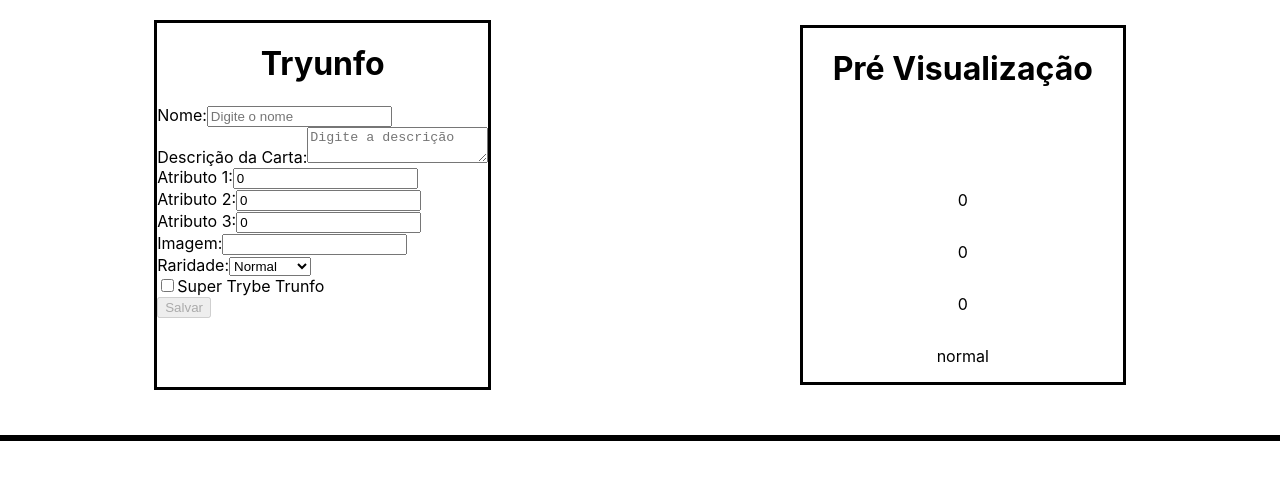
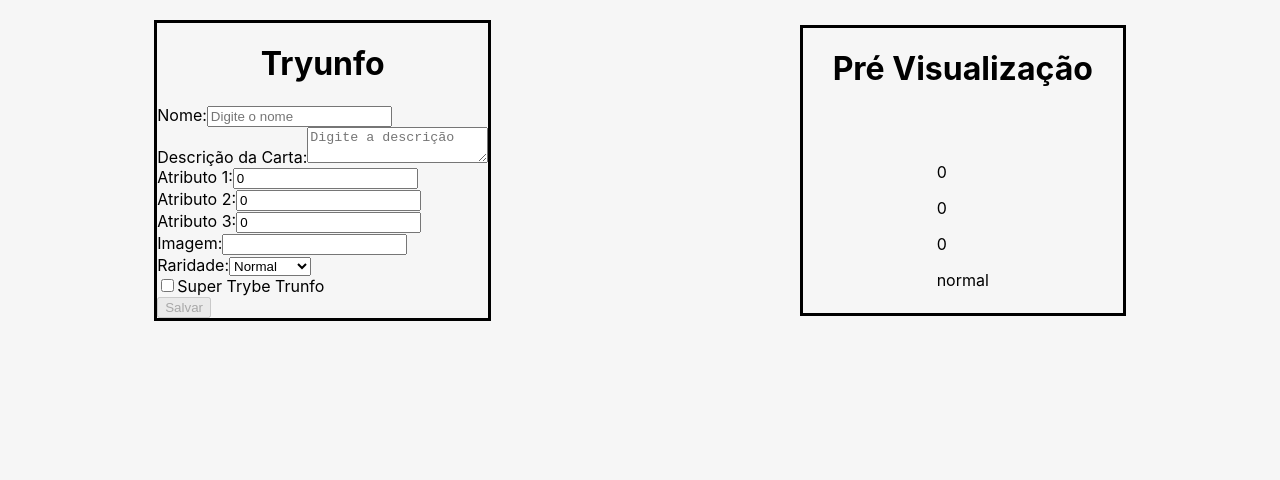
Before and after one commit to Rafael-Souza-97/super-trunfo, a React (Create React App) app: page / in a window 1280 px wide. Shown: the top 480 px of the page. Built offline with nearby package versions, Linux system fonts and the light colour scheme.

Commit message:
Adiciona Requisito 9

```diff
--- a/src/App.css
+++ b/src/App.css
@@ -1,3 +1,7 @@
+body {
+  background-color: rgb(246, 246, 246);
+}
+
 .formPreview {
   display: flex;
 }
@@ -27,14 +31,14 @@
   min-width: 25%;
 }
 
-.cards {
+.cardSpace {
   align-items: center;
-  border: 3px solid black;
+  border: 1px solid black;
   display: flex;
   flex-direction: column;
-  margin: 25px;
-  margin-bottom: 25px;
-  margin-left: auto;
-  margin-right: auto;
+  margin: 20px;
+  margin-bottom: 20px;
+  margin-left: 40%;
+  margin-right: 40%;
   min-width: 25%;
 }
--- a/src/components/Card.jsx
+++ b/src/components/Card.jsx
@@ -1,5 +1,6 @@
 import React, { Component } from 'react';
 import PropTypes from 'prop-types';
+import '../App.css';
 
 class Card extends Component {
   render() {
@@ -15,7 +16,7 @@ class Card extends Component {
     } = this.props;
 
     return (
-      <>
+      <div className="cardDrop">
         <p data-testid="name-card">{ cardName }</p>
         <img src={ cardImage } data-testid="image-card" alt={ cardName } />
         <p data-testid="description-card">{ cardDescription }</p>
@@ -26,7 +27,7 @@ class Card extends Component {
         {
           cardTrunfo === true && <p data-testid="trunfo-card">Super Trunfo</p>
         }
-      </>
+      </div>
     );
   }
 }
```
Also changed, not shown: src/App.js (+46 -1 lines), src/components/Filter.jsx (added, +31 -0 lines).
